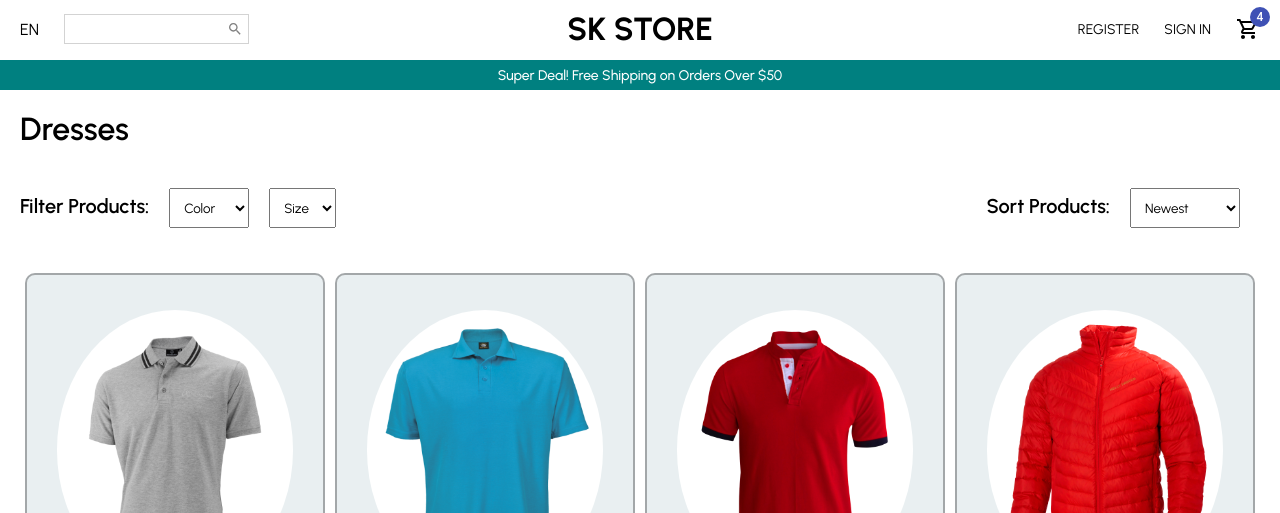
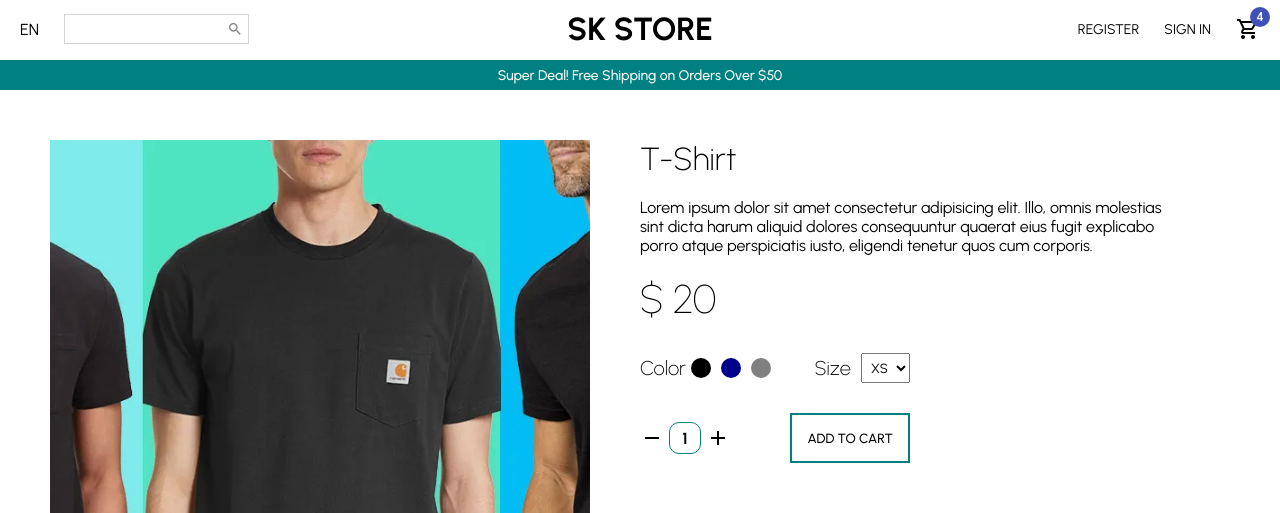
Before and after one commit to Shahzadsk046/SK-Store, a React (Create React App) app: page / in a window 1280 px wide. Shown: the top 513 px of the page. Built offline with nearby package versions, Linux system fonts and the light colour scheme.

Commit message:
Product Component Completed

```diff
--- a/src/App.jsx
+++ b/src/App.jsx
@@ -1,11 +1,13 @@
 // import Home from "./Pages/Home";
-import ProductList from "./Pages/ProductList";
+// import ProductList from "./Pages/ProductList";
+import Product from "./Pages/Product";
 
 const App = () => {
   return (
     <>
       {/* <Home /> */}
-      <ProductList />
+      {/* <ProductList /> */}
+      <Product/>
     </>
   );
 };
--- /dev/null
+++ b/src/Pages/Product.jsx
@@ -0,0 +1,165 @@
+import styled from "styled-components";
+import Navbar from "../components/Navbar";
+import Announcement from "../components/Announcement";
+import Newsletter from "../components/Newsletter";
+import Footer from "../components/Footer";
+import Shirt1 from "../images/shirt1.webp";
+import { Add, Remove } from "@material-ui/icons";
+
+const Container = styled.div``;
+
+const Wrapper = styled.div`
+  padding: 50px;
+  display: flex;
+`;
+
+const ImgContainer = styled.div`
+  flex: 1;
+`;
+
+const Image = styled.img`
+  width: 100%;
+  height: 90vh;
+  object-fit: cover;
+`;
+
+const InfoContainer = styled.div`
+  flex: 1;
+  padding: 0px 50px;
+`;
+
+const Title = styled.h1`
+  font-weight: 200;
+`;
+
+const Desc = styled.p`
+  margin: 20px 0px;
+`;
+
+const Price = styled.span`
+  font-weight: 100;
+  font-size: 40px;
+`;
+
+const FilterContainer = styled.div`
+  width: 50%;
+  margin: 30px 0px;
+  display: flex;
+  justify-content: space-between;
+`;
+
+const Filter = styled.div`
+  display: flex;
+  align-items: center;
+`;
+
+const FilterTitle = styled.span`
+  font-size: 20px;
+  font-weight: 200;
+`;
+
+const FilterColor = styled.div`
+  width: 20px;
+  height: 20px;
+  border-radius: 50%;
+  background-color: ${(props) => props.color};
+  margin: 0px 5px;
+  cursor: pointer;
+`;
+
+const FilterSize = styled.select`
+  margin-left: 10px;
+  padding: 5px;
+`;
+
+const FilterSizeOption = styled.option``;
+
+const AddContainer = styled.div`
+  width: 50%;
+  display: flex;
+  align-items: center;
+  justify-content: space-between;
+`;
+
+const AmountContainer = styled.div`
+    display: flex;
+    align-items: center;
+    font-weight: 700;
+`;
+
+const Amount = styled.span`
+    width: 30px;
+    height: 30px;
+    border-radius: 10px;
+    border: 1px solid teal;
+    display: flex;
+    align-items: center;
+    justify-content: center;
+    margin: 0px 5px;
+`;
+
+const Button = styled.button`
+    padding: 15px;
+    border: 2px solid teal;
+    background-color: white;
+    cursor: pointer;
+    font-weight: 500;
+
+    &:hover{
+        background-color: #f8f4f4;
+    }
+`;
+
+const Product = () => {
+  return (
+    <Container>
+      <Navbar />
+      <Announcement />
+      <Wrapper>
+        <ImgContainer>
+          <Image src={Shirt1} />
+        </ImgContainer>
+        <InfoContainer>
+          <Title>T-Shirt</Title>
+          <Desc>
+            Lorem ipsum dolor sit amet consectetur adipisicing elit. Illo, omnis
+            molestias sint dicta harum aliquid dolores consequuntur quaerat eius
+            fugit explicabo porro atque perspiciatis iusto, eligendi tenetur
+            quos cum corporis.
+          </Desc>
+          <Price>$ 20</Price>
+          <FilterContainer>
+            <Filter>
+              <FilterTitle>Color</FilterTitle>
+              <FilterColor color="black" />
+              <FilterColor color="darkblue" />
+              <FilterColor color="gray" />
+            </Filter>
+            <Filter>
+              <FilterTitle>Size</FilterTitle>
+              <FilterSize>
+                <FilterSizeOption>XS</FilterSizeOption>
+                <FilterSizeOption>S</FilterSizeOption>
+                <FilterSizeOption>M</FilterSizeOption>
+                <FilterSizeOption>L</FilterSizeOption>
+                <FilterSizeOption>XL</FilterSizeOption>
+              </FilterSize>
+            </Filter>
+          </FilterContainer>
+          <AddContainer>
+            <AmountContainer>
+              <Remove />
+              <Amount>1</Amount>
+              <Add />
+            </AmountContainer>
+            <Button>ADD TO CART</Button>
+          </AddContainer>
+        </InfoContainer>
+      </Wrapper>
+      <Newsletter />
+      <Footer />
+    </Container>
+  );
+};
+
+export default Product;
```
